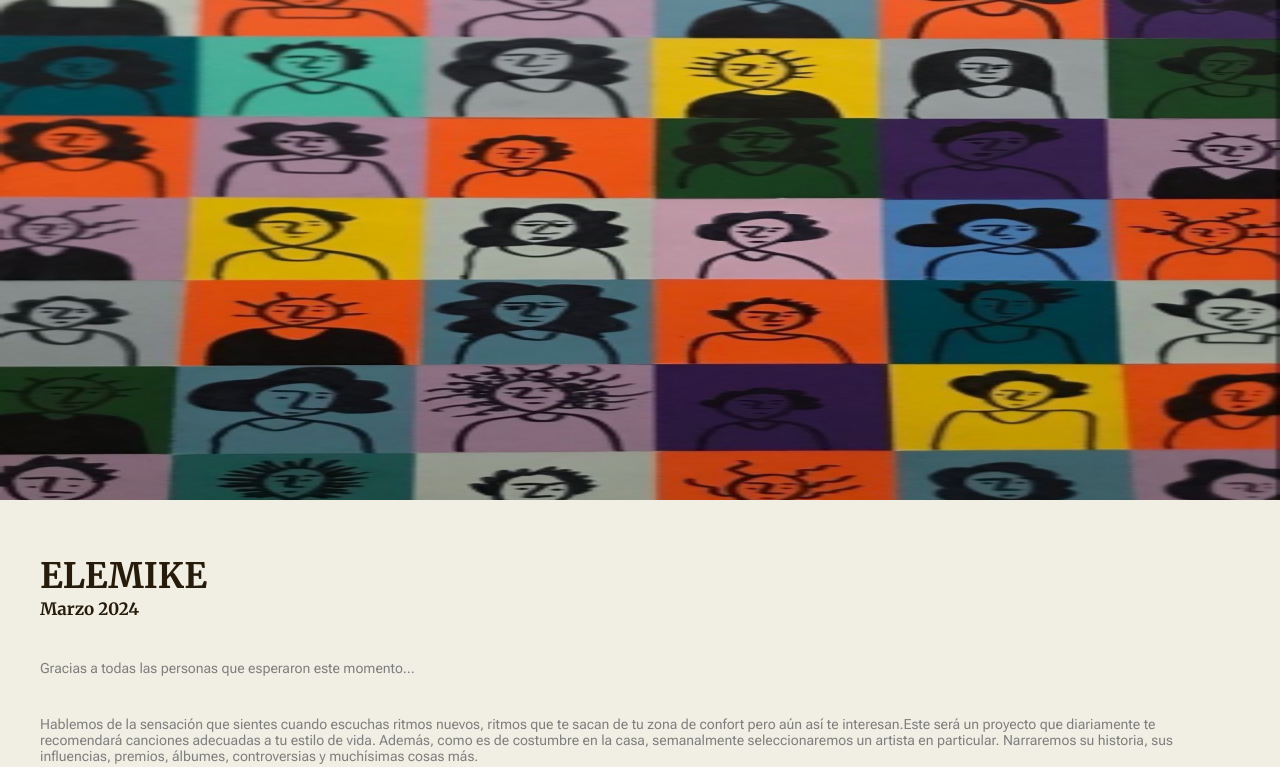
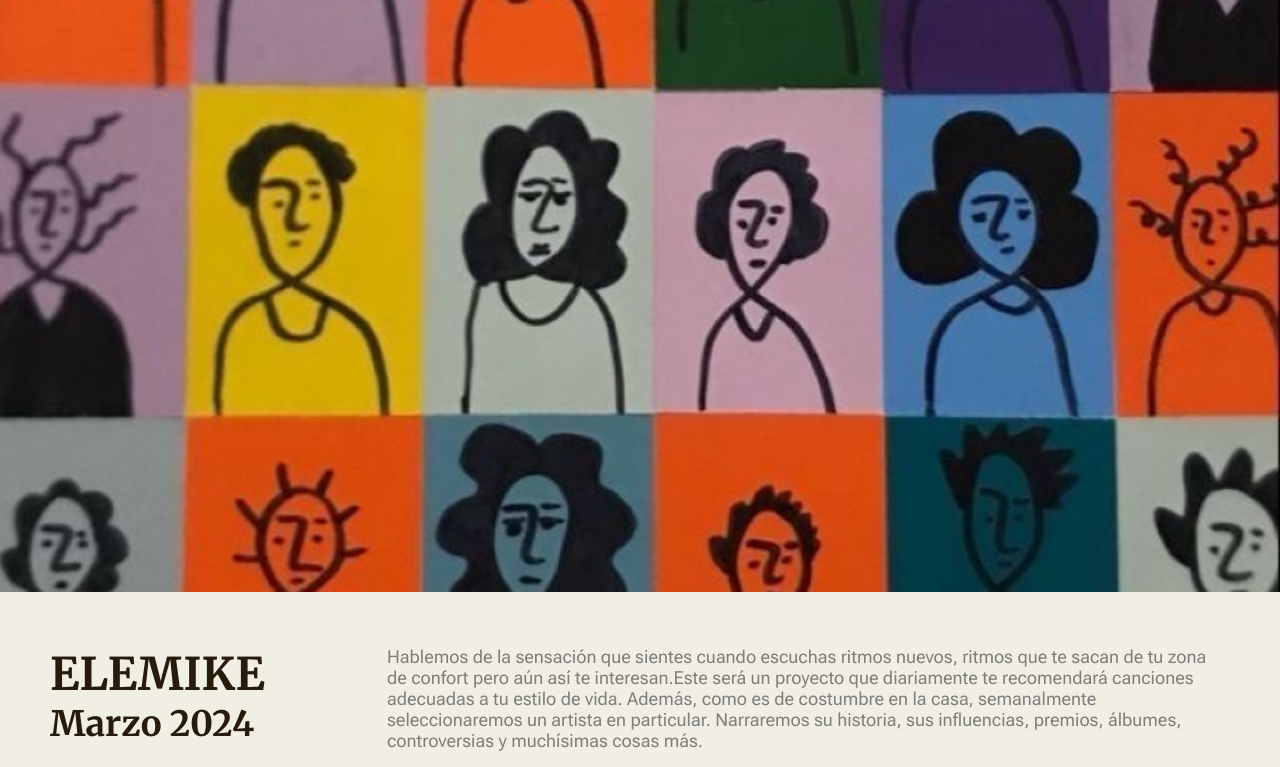
Before and after one commit to childishelemike/elemike, a React (Vite) app: page / in a window 1280 px wide. Shown: the top 767 px of the page. Built offline with nearby package versions, Linux system fonts and the light colour scheme.

Commit message:
Modificando seccion de main para tablets

```diff
--- a/src/App.css
+++ b/src/App.css
@@ -1,4 +1,5 @@
 .header_image {
   width: 100%;
-  height: 500px;
+  max-height: 592px;
+  object-fit: cover;
 }
--- a/src/Title.css
+++ b/src/Title.css
@@ -1,15 +1,17 @@
-.Main__Article--div{
+.Main__Article--div h1,
+h3 {
   color: var(--title-color);
   font-family: var(--titlefont-family);
   font-weight: bold;
 }
-.Main__Article--div h1{
+.Main__Article--div h1 {
   font-size: 35px;
 }
-.Main__Article--div p{
+.Main__Article--div h3 {
   font-size: 17px;
 }
-.Main__Article--About p{
+.Main__Article--About p,
+.Main__Article--div p {
   font-family: var(--font-family);
   font-size: 14px;
   margin-top: 40px;
--- a/src/Title.jsx
+++ b/src/Title.jsx
@@ -6,11 +6,11 @@ export function Title() {
             <main className="Main__Article">
                 <div className="Main__Article--div">
                     <h1>ELEMIKE</h1>
-                    <p>Marzo 2024</p>
+                    <h3>Marzo 2024</h3>
+                    <p>Gracias a todas las personas que esperaron este momento...</p>
                 </div>
 
                 <div className='Main__Article--About'>
-                    <p>Gracias a todas las personas que esperaron este momento...</p>
                     <p>Hablemos de la sensación que sientes cuando escuchas ritmos nuevos, ritmos que te sacan de tu zona de confort pero aún así te interesan.Este será un proyecto que diariamente te recomendará canciones adecuadas a tu estilo de vida. Además, como es de costumbre en la casa, semanalmente seleccionaremos un artista en particular. Narraremos su historia, sus influencias, premios, álbumes, controversias y muchísimas cosas más.</p>
                     <p>Me presento, mi nombre es Michael Steven Cruz Torres, más conocido como Elemike. Soy estudiante de programación y mi objetivo es combinar mis dos pasiones: la carrera ya mencionada y la música. Me encantaría compartir mis conocimientos y experiencias contigo.  </p>
                 </div>
--- a/src/index.css
+++ b/src/index.css
@@ -1,21 +1,48 @@
 :root {
   --font-family: "Roboto Flex", sans-serif;
   --titlefont-family: "Merriweather", serif;
-  --title-color: #271B0B;
-  --font-color: #7E7E7E;
-  --background-color: #F1EFE4;
+  --title-color: #271b0b;
+  --font-color: #7e7e7e;
+  --background-color: #f1efe4;
 }
-*{
+* {
   margin: 0;
   padding: 0;
   box-sizing: border-box;
 }
-body{
+body {
   background-color: var(--background-color);
   color: var(--font-color);
   font-family: var(--font-family);
 }
-.Main__Article{
+.Main__Article {
   margin: 50px 40px 50px;
   text-align: left;
 }
+@media screen and (min-width: 768px) {
+  .Main__Article {
+    display: flex;
+    justify-content: space-between;
+    margin: 50px 50px 70px;
+  }
+  .Main__Article--div h1 {
+    font-size: 45px;
+  }
+  .Main__Article--div h3 {
+    font-size: 35px;
+  }
+  .Main__Article--About p,
+  .Main__Article--div p {
+    font-size: 18px;
+    margin-top: 20px;
+  }
+  .Main__Article--About p:nth-child(1) {
+    margin-top: 0;
+  }
+  .Main__Article--About {
+    padding-left: 61px;
+  }
+  .Main__Article--div {
+    padding-right: 61px;
+  }
+}
```
Also changed, not shown: src/assets/scenera.png. Lines whose indentation alone changed are shown as unchanged.
